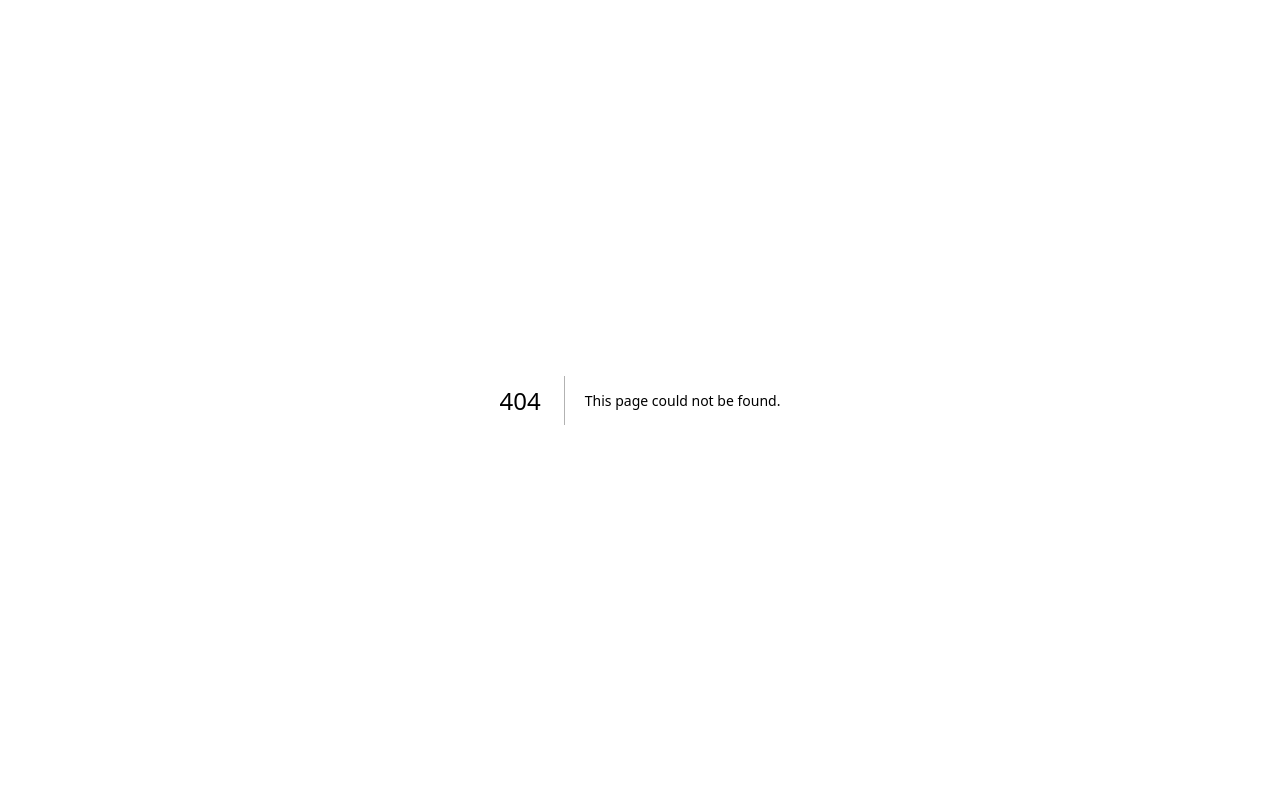
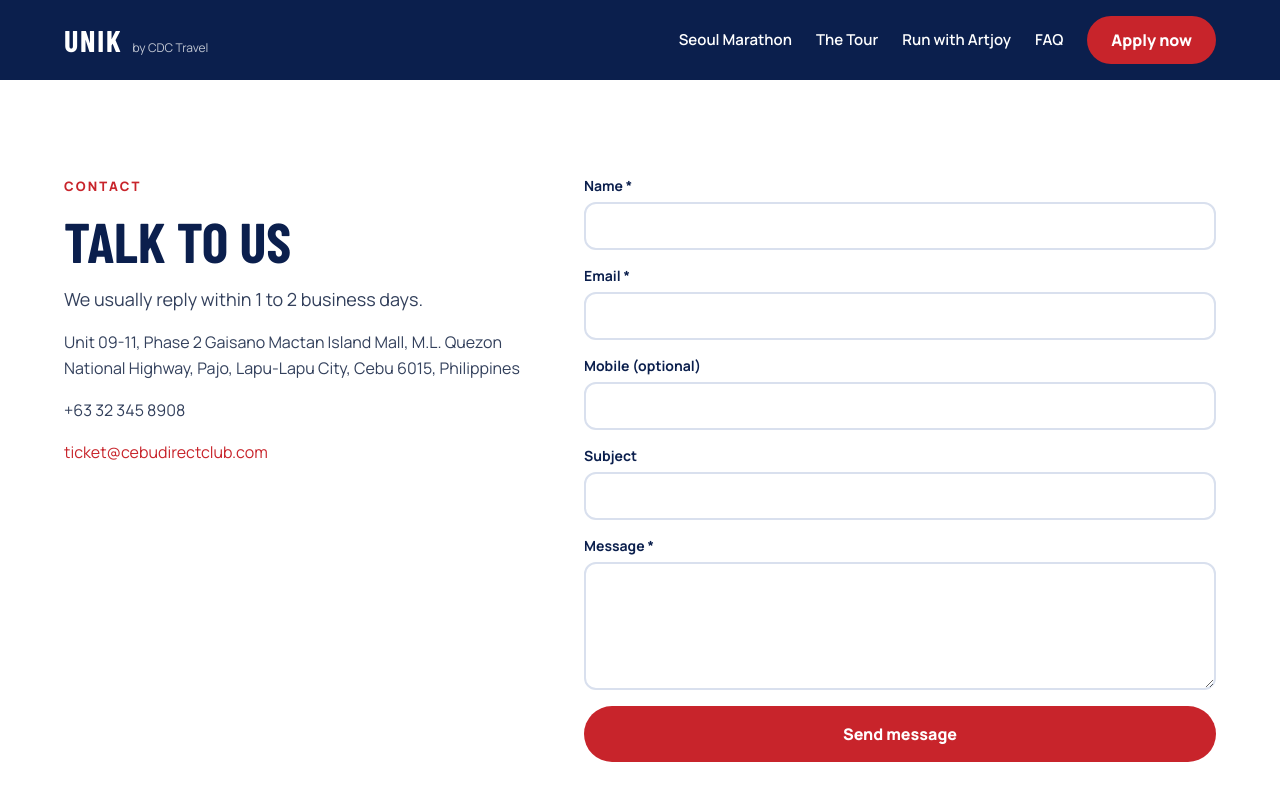
Before and after one commit to CDCPaul/unik, a Next.js app in the folder frontend/web/: page /contact in a window 1280 px wide. Before the commit this address had no page. Shown: the top 800 px of the page. Built offline with nearby package versions, Linux system fonts and the light colour scheme; no server answers; a web font is replaced by a local one.

Commit message:
feat(web): 약관·개인정보·환불 규정 초안 페이지와 문의 폼

```diff
--- /dev/null
+++ b/frontend/web/src/app/(site)/contact/ContactForm.tsx
@@ -0,0 +1,61 @@
+'use client';
+
+import { useState } from 'react';
+import { EMAIL_PATTERN, hasControlCharsExceptWhitespace, isValidName } from '@unik/shared/domain';
+import { createContactMessage } from '@/lib/services/contacts';
+
+const input = 'min-h-12 w-full rounded-xl border-2 border-brand-line px-3.5 font-medium text-brand-ink';
+
+export function ContactForm() {
+  const [form, setForm] = useState({ name: '', email: '', phone: '', subject: '', message: '' });
+  const [status, setStatus] = useState<'idle' | 'sending' | 'sent' | 'error'>('idle');
+  const [error, setError] = useState('');
+
+  const set = (k: keyof typeof form) => (e: React.ChangeEvent<HTMLInputElement | HTMLTextAreaElement>) =>
+    setForm((f) => ({ ...f, [k]: e.target.value }));
+
+  async function onSubmit(e: React.FormEvent) {
+    e.preventDefault();
+    const name = form.name.trim();
+    const email = form.email.trim();
+    const phone = form.phone.trim();
+    const message = form.message.trim();
+    if (!isValidName(name)) return setError('Please enter your name.');
+    if (!EMAIL_PATTERN.test(email)) return setError('Please enter a valid email address.');
+    if (phone.length > 40) return setError('Please shorten the phone number.');
+    if (!message || message.length > 5000 || hasControlCharsExceptWhitespace(message)) return setError('Please enter your message.');
+    setError('');
+    setStatus('sending');
+    try {
+      await createContactMessage({
+        name,
+        email,
+        subject: form.subject.trim().slice(0, 200) || 'General inquiry',
+        message,
+        ...(phone ? { phone } : {}),
+      });
+      setStatus('sent');
+    } catch (err) {
+      console.error('contact submit failed', err);
+      setStatus('error');
+    }
+  }
+
+  if (status === 'sent') {
+    return <p className="rounded-2xl bg-brand-soft p-6 font-semibold text-brand-ink">Thank you! We received your message and will reply by email.</p>;
+  }
+  return (
+    <form onSubmit={onSubmit} className="flex flex-col gap-4" noValidate>
+      <label className="flex flex-col gap-1.5 text-sm font-bold text-brand-ink">Name *<input className={input} value={form.name} onChange={set('name')} autoComplete="name" /></label>
+      <label className="flex flex-col gap-1.5 text-sm font-bold text-brand-ink">Email *<input className={input} type="email" value={form.email} onChange={set('email')} autoComplete="email" /></label>
+      <label className="flex flex-col gap-1.5 text-sm font-bold text-brand-ink">Mobile (optional)<input className={input} type="tel" value={form.phone} onChange={set('phone')} autoComplete="tel" /></label>
+      <label className="flex flex-col gap-1.5 text-sm font-bold text-brand-ink">Subject<input className={input} value={form.subject} onChange={set('subject')} /></label>
+      <label className="flex flex-col gap-1.5 text-sm font-bold text-brand-ink">Message *<textarea className={`${input} py-3`} rows={5} value={form.message} onChange={set('message')} /></label>
+      {error ? <p role="alert" className="font-semibold text-brand-red">{error}</p> : null}
+      {status === 'error' ? <p role="alert" className="font-semibold text-brand-red">Sending failed. Please email us at the address on the left.</p> : null}
+      <button type="submit" disabled={status === 'sending'} className="min-h-14 rounded-full bg-brand-red font-extrabold text-white disabled:opacity-60">
+        {status === 'sending' ? 'Sending…' : 'Send message'}
+      </button>
+    </form>
+  );
+}
--- /dev/null
+++ b/frontend/web/src/app/(site)/contact/page.tsx
@@ -0,0 +1,20 @@
+import type { Metadata } from 'next';
+import { Section, SectionHeading } from '@/components/site/Section';
+import { SITE } from '@/content/site';
+import { ContactForm } from './ContactForm';
+
+export const metadata: Metadata = { title: 'Contact', description: 'Questions about the Seoul Marathon 2027 tour? Contact CDC Travel.' };
+
+export default function ContactPage() {
+  return (
+    <Section className="flex flex-wrap gap-12">
+      <div className="flex min-w-0 flex-[1_1_320px] flex-col gap-4">
+        <SectionHeading eyebrow="CONTACT" title="Talk to us" intro="We usually reply within 1 to 2 business days." />
+        <p>{SITE.address}</p>
+        <p>{SITE.phone}</p>
+        <p><a href={`mailto:${SITE.email}`} className="text-brand-red">{SITE.email}</a></p>
+      </div>
+      <div className="min-w-0 flex-[1_1_480px]"><ContactForm /></div>
+    </Section>
+  );
+}
--- /dev/null
+++ b/frontend/web/src/app/(site)/privacy/page.tsx
@@ -0,0 +1,9 @@
+import type { Metadata } from 'next';
+import { LegalPage } from '@/components/site/LegalPage';
+import { LEGAL } from '@/content/legal';
+
+export const metadata: Metadata = { title: LEGAL.privacy.title };
+
+export default function PrivacyPage() {
+  return <LegalPage doc={LEGAL.privacy} />;
+}
--- /dev/null
+++ b/frontend/web/src/app/(site)/refund-policy/page.tsx
@@ -0,0 +1,9 @@
+import type { Metadata } from 'next';
+import { LegalPage } from '@/components/site/LegalPage';
+import { LEGAL } from '@/content/legal';
+
+export const metadata: Metadata = { title: LEGAL.refund.title };
+
+export default function RefundPolicyPage() {
+  return <LegalPage doc={LEGAL.refund} />;
+}
--- /dev/null
+++ b/frontend/web/src/app/(site)/terms/page.tsx
@@ -0,0 +1,9 @@
+import type { Metadata } from 'next';
+import { LegalPage } from '@/components/site/LegalPage';
+import { LEGAL } from '@/content/legal';
+
+export const metadata: Metadata = { title: LEGAL.terms.title };
+
+export default function TermsPage() {
+  return <LegalPage doc={LEGAL.terms} />;
+}
--- /dev/null
+++ b/frontend/web/src/components/site/LegalPage.tsx
@@ -0,0 +1,18 @@
+import { Section } from './Section';
+
+export function LegalPage({ doc }: { doc: { title: string; updated: string; sections: { heading: string; body: readonly string[] }[] } }) {
+  return (
+    <Section width="narrow" className="flex flex-col gap-8">
+      <div>
+        <h1 className="font-race text-5xl font-extrabold uppercase text-brand-ink">{doc.title}</h1>
+        <p className="text-sm">Last updated: {doc.updated}</p>
+      </div>
+      {doc.sections.map((s) => (
+        <section key={s.heading} className="flex flex-col gap-2">
+          <h2 className="text-xl font-extrabold text-brand-ink">{s.heading}</h2>
+          {s.body.map((p) => <p key={p}>{p}</p>)}
+        </section>
+      ))}
+    </Section>
+  );
+}
--- /dev/null
+++ b/frontend/web/src/content/legal.ts
@@ -0,0 +1,85 @@
+import { SITE } from './site';
+
+type LegalDoc = { title: string; updated: string; sections: { heading: string; body: string[] }[] };
+
+const UPDATED = 'October 2026';
+
+export const LEGAL: Record<'terms' | 'privacy' | 'refund', LegalDoc> = {
+  terms: {
+    title: 'Terms and Conditions',
+    updated: UPDATED,
+    sections: [
+      { heading: 'Who we are', body: [`This website is operated by ${SITE.operator}, ${SITE.address}.`] },
+      {
+        heading: 'Applications',
+        body: [
+          'Submitting an application does not guarantee a place on the tour. Your place is confirmed only after our team contacts you and we receive your deposit.',
+          'Race entries are limited and allocated first come, first served. If the tour is full, your application is placed on a waitlist.',
+        ],
+      },
+      {
+        heading: 'Prices and payment',
+        body: [
+          'Prices are in Philippine pesos (PHP) per person on twin-share accommodation unless stated otherwise. Promo code discounts apply per person to the package price only.',
+          'Deposit and balance due dates are sent to you when your slot is confirmed. [Payment schedule TBC]',
+        ],
+      },
+      {
+        heading: 'Travel documents',
+        body: ['You are responsible for a valid passport and any visa required to enter Korea. We will guide you through the requirements.'],
+      },
+      {
+        heading: 'Changes',
+        body: ['Race details are set by the race organizers and may change. Flight times and the itinerary may change for operational reasons. We will inform you of significant changes.'],
+      },
+      { heading: 'Contact', body: [`${SITE.email} · ${SITE.phone}`] },
+    ],
+  },
+  privacy: {
+    title: 'Privacy Policy',
+    updated: UPDATED,
+    sections: [
+      {
+        heading: 'What we collect',
+        body: [
+          'Contact details (name, email, mobile number), traveler details you choose to provide (name as in passport, date of birth, gender, nationality, T-shirt size, expected finish time, room preference, emergency contact) and any requests you send us.',
+        ],
+      },
+      {
+        heading: 'Why we use it',
+        body: [
+          'To process your application, register runners with the race organizers, book flights and hotels, contact you about your booking, and meet legal requirements.',
+          'If you applied through a travel agency promo code, we record which agency referred you.',
+        ],
+      },
+      {
+        heading: 'Who we share it with',
+        body: ['Only with the race organizers, airlines, hotels and partners needed to deliver the tour. We do not sell your data.'],
+      },
+      {
+        heading: 'How long we keep it',
+        body: ['We keep traveler details until the tour is completed and settled, then delete or anonymize them within [N] months. [Retention period TBC]'],
+      },
+      {
+        heading: 'Your rights',
+        body: [`Under the Philippine Data Privacy Act of 2012 (Republic Act No. 10173) you may access, correct or ask us to delete your data. Contact ${SITE.email}.`],
+      },
+    ],
+  },
+  refund: {
+    title: 'Refund and Cancellation Policy',
+    updated: UPDATED,
+    sections: [
+      { heading: 'Before confirmation', body: ['Applying is free. You can withdraw your application at any time before paying the deposit.'] },
+      {
+        heading: 'After payment',
+        body: ['[Cancellation charges by date to be confirmed by CDC Travel before launch, including the non-refundable race entry and airfare portions.]'],
+      },
+      {
+        heading: 'If the race is cancelled',
+        body: ['[Policy to be confirmed by CDC Travel before launch.]'],
+      },
+      { heading: 'How to cancel', body: [`Email ${SITE.email} with your application number.`] },
+    ],
+  },
+};
```
